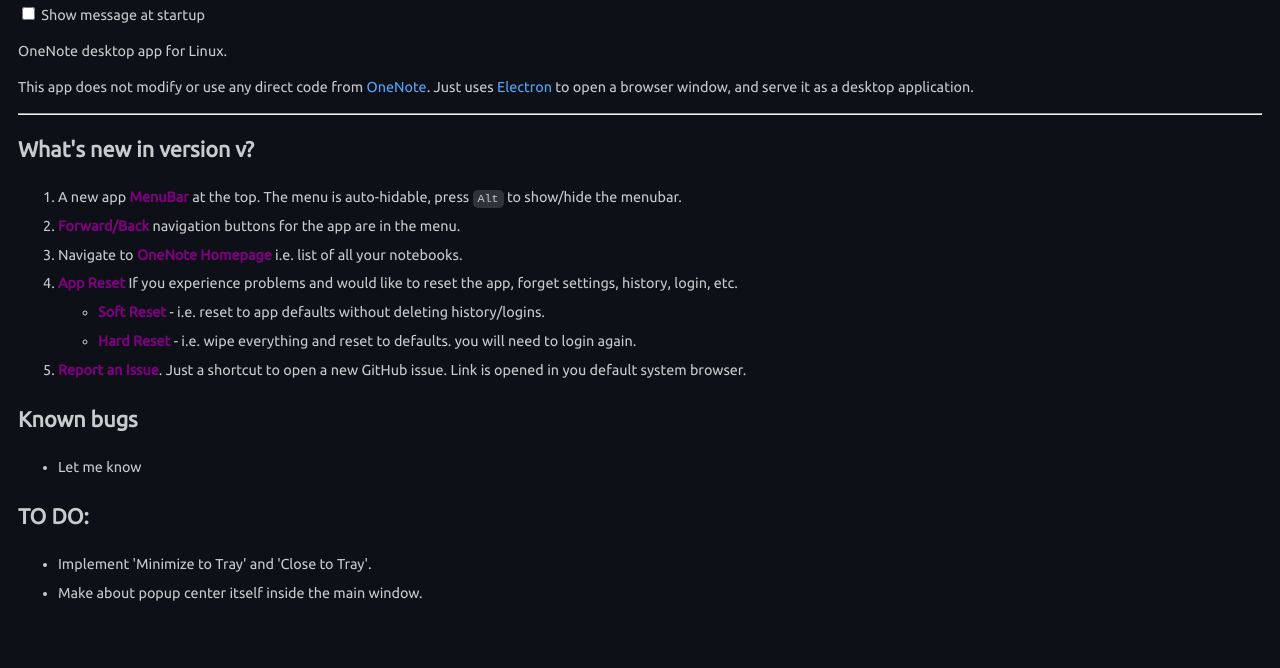
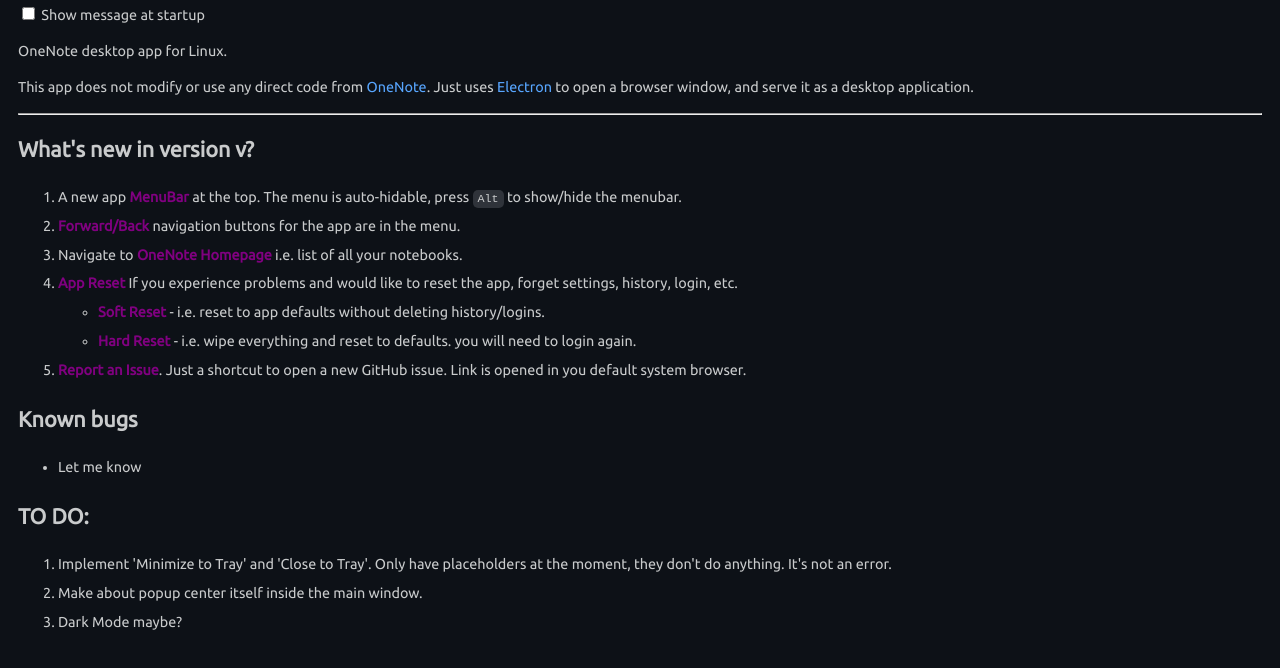
Before and after one commit to anujdatar/onenote-desktop, an Electron app: page src/about.html in a window 1280 px wide. Shown: the part 86-754 px from the top of the page. Drawn offline with Linux system fonts and the light colour scheme; no server answers.

Commit message:
updated readme and about/welcome page

```diff
--- a/src/about.html
+++ b/src/about.html
@@ -86,14 +86,18 @@
   </ul>
 
   <h2>TO DO:</h2>
-  <ul>
+  <ol>
     <li>
-      Implement 'Minimize to Tray' and 'Close to Tray'.
+      Implement 'Minimize to Tray' and 'Close to Tray'. Only have
+      placeholders at the moment, they don't do anything. It's not an error.
     </li>
     <li>
       Make about popup center itself inside the main window.
     </li>
-  </ul>
+    <li>
+      Dark Mode maybe?
+    </li>
+  </ol>
   <script>
     // handle window close button
     function closeAbout () {
```
Also changed, not shown: README.md.
